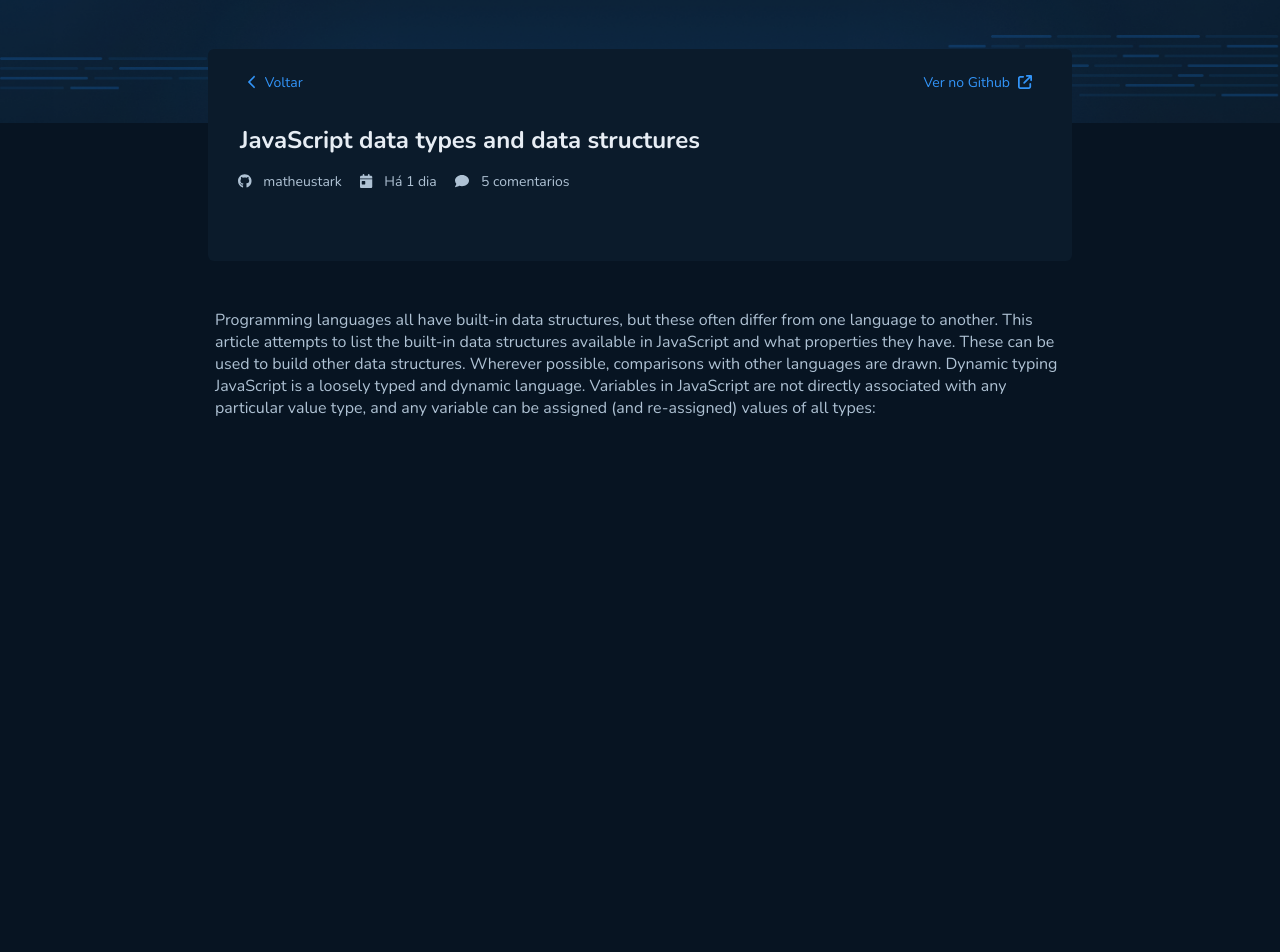
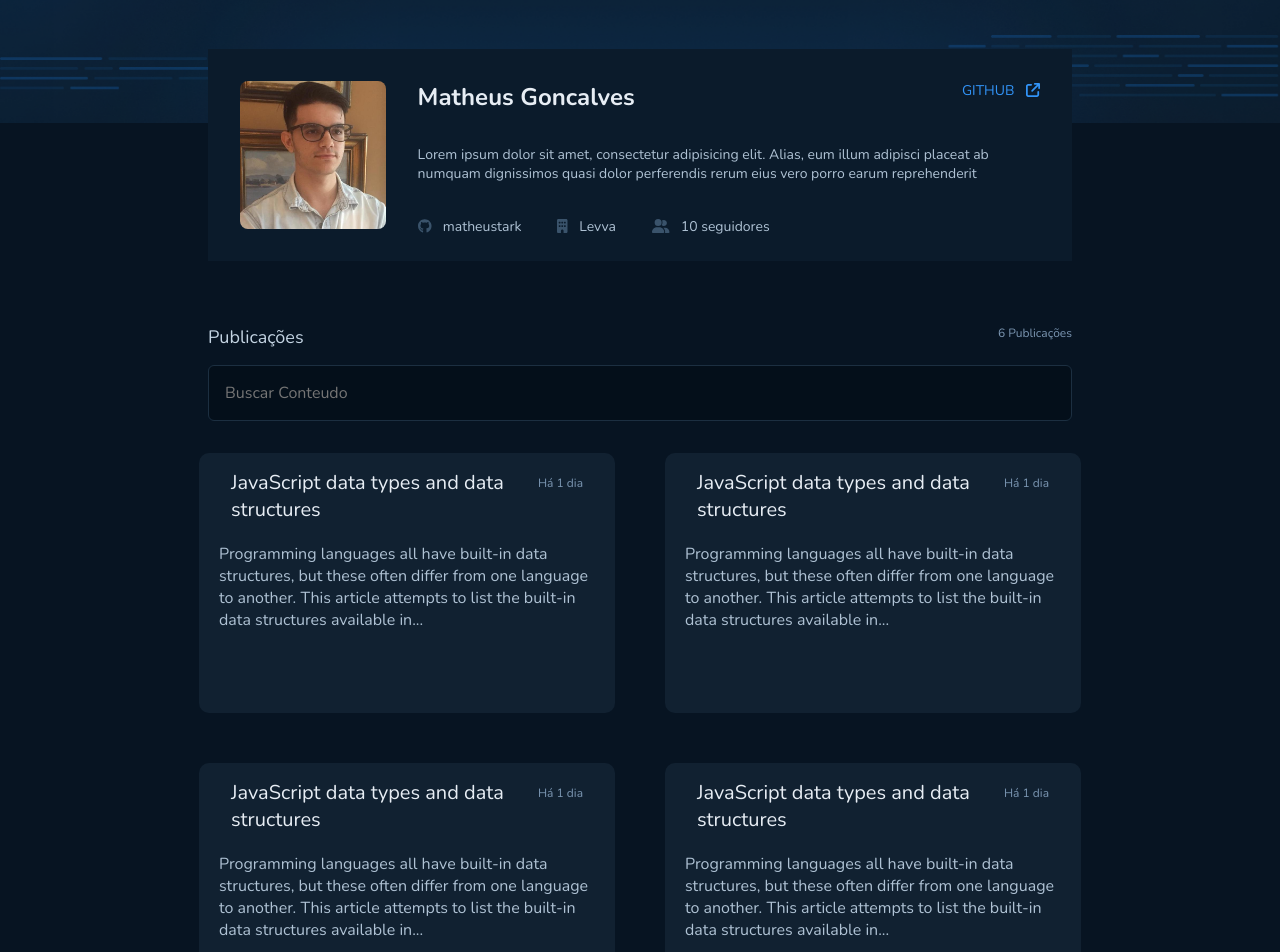
Before and after one commit to matheustark/github-blog, a React (Vite) app: page / in a window 1280 px wide. Shown: the part 140-1092 px from the top of the page. Before the commit the page ends 800 px from the top, so only its background shows below. Built offline with nearby package versions, Linux system fonts and the light colour scheme; the HTML template or start-up script is replaced by a standard one.

Commit message:
add react-router-dom

```diff
--- a/src/App.tsx
+++ b/src/App.tsx
@@ -1,9 +1,24 @@
 import { ThemeProvider } from "styled-components"
 import { defaultTheme } from './styles/themes/tokens';
 import { GlobalStyle } from './styles/global'
-// import { Profile } from "./Pages/Profile";
+import { Profile } from "./Pages/Profile";
 import { Header } from "./components/Header";
 import { Issue } from "./Pages/Issue";
+import {
+  createBrowserRouter,
+  RouterProvider,
+} from "react-router-dom";
+
+const router = createBrowserRouter([
+  {
+    path: "/",
+    element: <Profile/>,
+  },
+  {
+    path: "/issue",
+    element: <Issue/>,
+  },
+]);
 
 
 function App() {
@@ -12,7 +27,7 @@ function App() {
     <ThemeProvider theme={defaultTheme}>
       <GlobalStyle />
       <Header />
-     <Issue />
+     <RouterProvider router={router} />
    </ThemeProvider>
 
   )
--- a/src/Pages/Issue/index.tsx
+++ b/src/Pages/Issue/index.tsx
@@ -11,7 +11,7 @@ export function Issue() {
 
         <IssueTitleContainer>
             <LinkContainer>
-            <a><FontAwesomeIcon icon={faChevronLeft} />Voltar</a> <a>Ver no Github<FontAwesomeIcon icon={faArrowUpRightFromSquare} /></a>
+            <a href='/'><FontAwesomeIcon icon={faChevronLeft} />Voltar</a> <a>Ver no Github<FontAwesomeIcon icon={faArrowUpRightFromSquare} /></a>
             </LinkContainer>
             <IssueTitleContent>JavaScript data types and data structures</IssueTitleContent>
             <IssueInfo>
--- a/src/Pages/Profile/index.tsx
+++ b/src/Pages/Profile/index.tsx
@@ -12,7 +12,7 @@ export function Profile() {
         <ProfileDetails />
             <SearchForm />
             <IssueList>
-                {cardArray?.map(card =>  <li><IssueItemTitle>
+                {cardArray?.map(card =>  <a href='/issue'><IssueItemTitle>
                         <span>
                         JavaScript data types and data structures
                         </span>
@@ -23,7 +23,7 @@ export function Profile() {
                        <IssueDescription>
                        { truncateText(textIssue, 27)}
                         </IssueDescription>
-                    </li>)}
+                    </a>)}
             </IssueList>
         </ProfileContainer>
     )
--- a/src/Pages/Profile/styles.ts
+++ b/src/Pages/Profile/styles.ts
@@ -17,11 +17,18 @@ export const IssueList = styled.ul`
     padding: 0;
     margin-bottom: 6rem;
 
-    li {
+    a {
     width: 416px;
     height: 260px;
     background-color: ${props => props.theme.colorsTheme.basePost};
+    color: ${props => props.theme.colorsTheme.baseText};
+
     border-radius: 10px;
+    text-decoration: none;
+
+
+    cursor: pointer;
+
     }
 `
 
```
